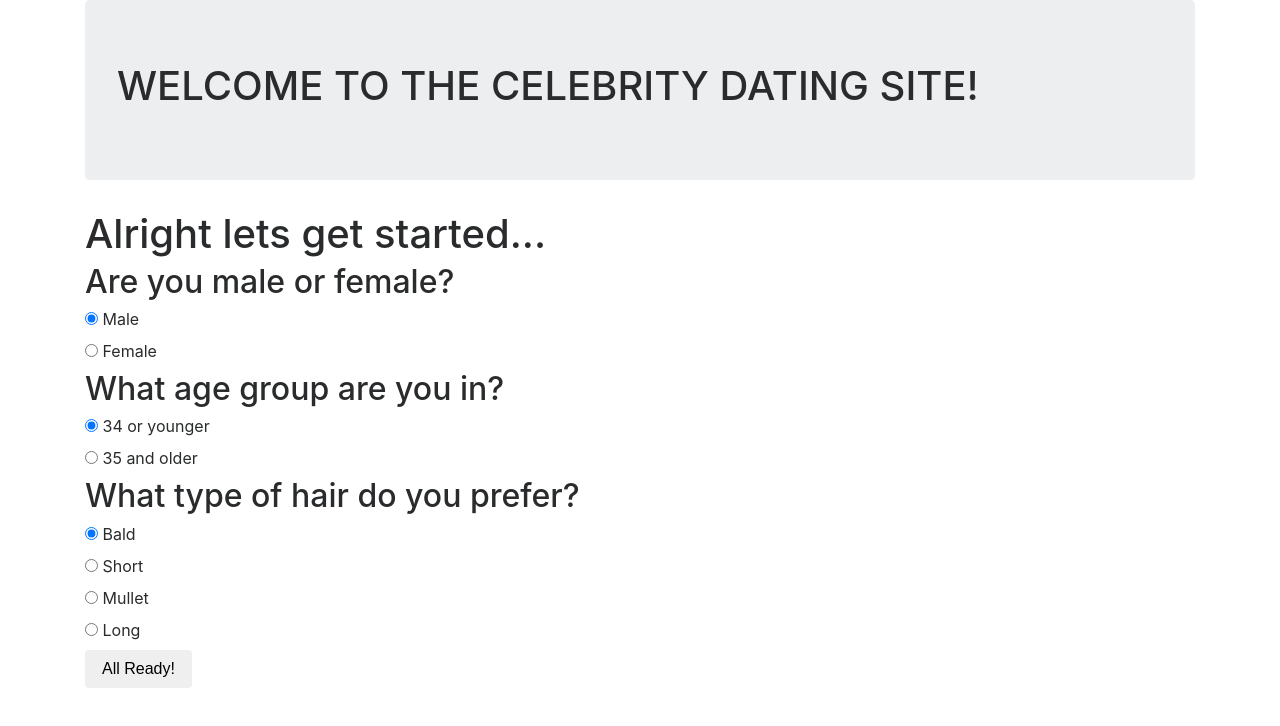
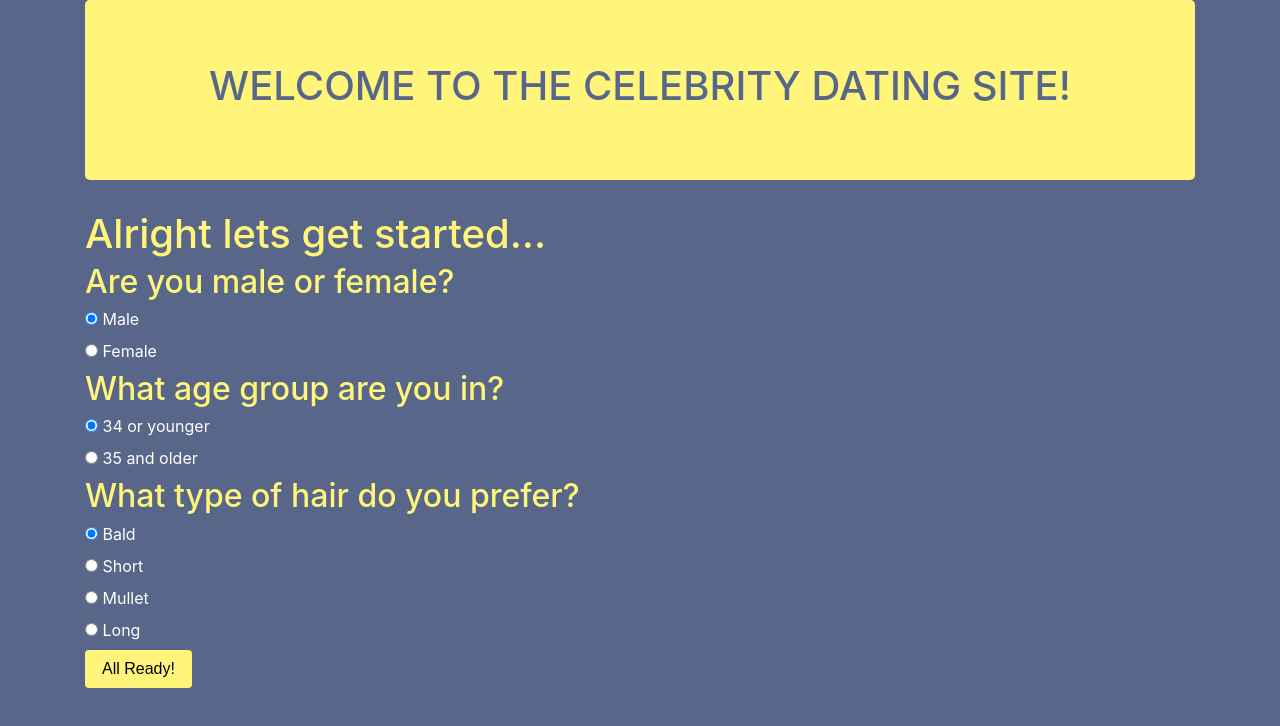
Before and after one commit to Chad-Durkin/celebrity-dating, a plain HTML site: page index.html in a window 1280 px wide. Drawn offline with Linux system fonts and the light colour scheme.

Commit message:
Background and font colors updated, all options are working

```diff
--- a/css/styles.css
+++ b/css/styles.css
@@ -1,4 +1,23 @@
+.jumbotron {
+  background-color: #FEF57A;
+  text-align: center;
+  color: #586789;
+}
+
 .pics {
   display: none;
   height: 500px;
 }
+
+body {
+  background-color: #586789;
+  color: #FEF57A;
+}
+
+.radio {
+  color: white;
+}
+
+button {
+  background-color: #FEF57A
+}
--- a/index.html
+++ b/index.html
@@ -87,8 +87,8 @@
       <div><img id="oldShortFemale" class="pics" src="https://s-media-cache-ak0.pinimg.com/564x/6f/0b/70/6f0b7074e7d581caab9f9f903a554daf.jpg" alt="Old short hair male" /></div>
       <div><img id="youngMulletFemale" class="pics" src="http://0.media.collegehumor.cvcdn.com/94/78/23040f58d9c2fa0414cea2409a2b2028.jpg" alt="young mullet male" /></div>
       <div><img id="oldMulletFemale" class="pics" src="https://s-media-cache-ak0.pinimg.com/236x/8e/fc/85/8efc855e2b8bdf23b0dbbb9d73ba3372.jpg" alt="old mullet male"/></div>
-      <div><img id="youngLongFemale" class="pics" src="https://s-media-cache-ak0.pinimg.com/736x/c5/77/31/c57731c8b3c8c31c90c602b905c49386.jpg" alt="young long hair male" /></div>
-      <div><img id="oldLongFemale" class="pics" src="http://ghk.h-cdn.co/assets/cm/15/11/54ff8fde4101d-1rbk-red-hair-celeb-jullia-roberts-xln.jpg" /></div>
+      <div><img id="youngLongFemale" class="pics" src="http://i.dailymail.co.uk/i/pix/2016/04/14/00/331998D600000578-3538899-image-a-33_1460590669547.jpg" alt="young long hair male" /></div>
+      <div><img id="oldLongFemale" class="pics" src="http://www.catholic.org/files/images/ins_news/2016013618dan.jpg" alt="old long hair male" /></div>
     </div>
   </body>
 </html>
```
